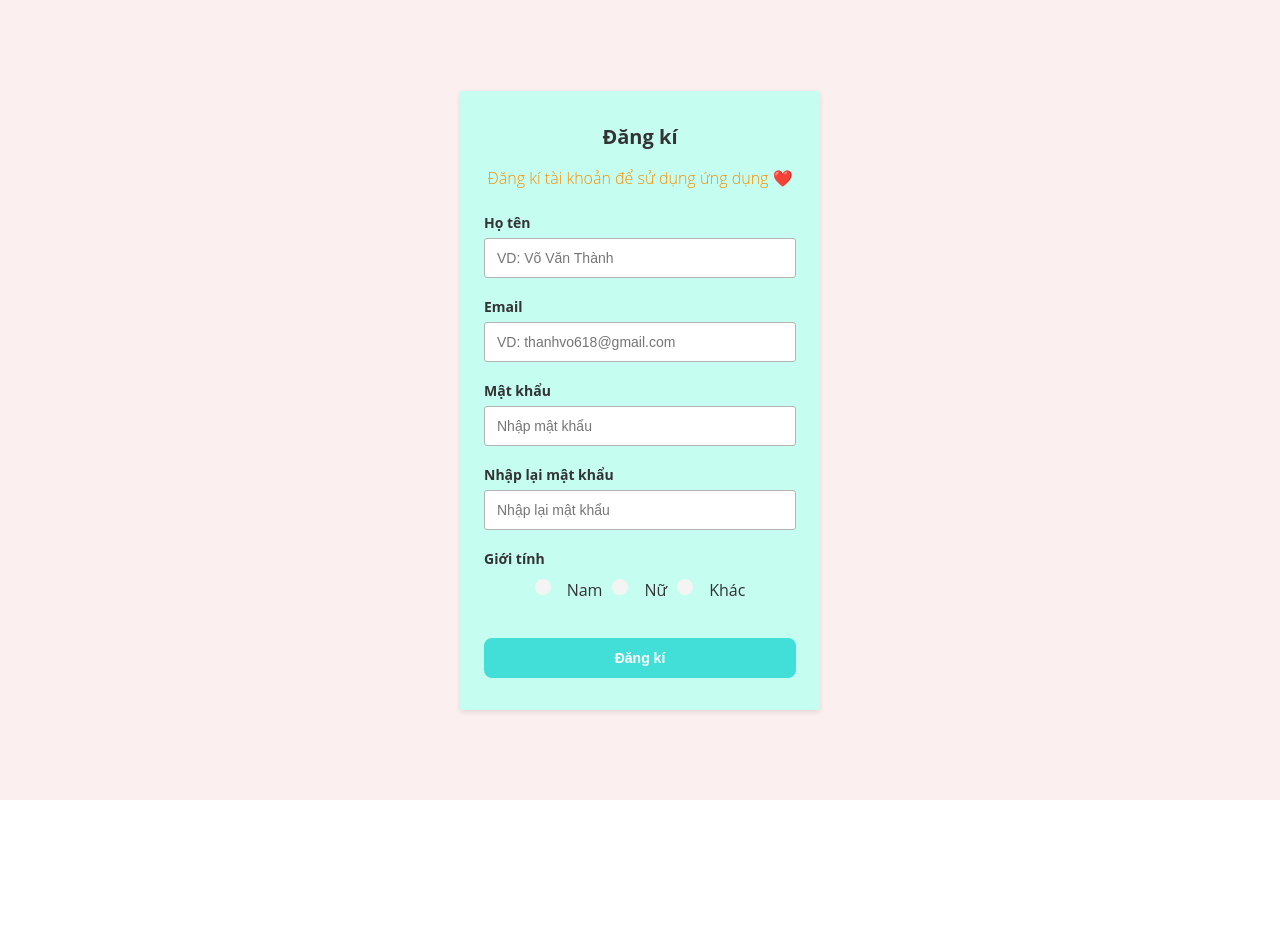
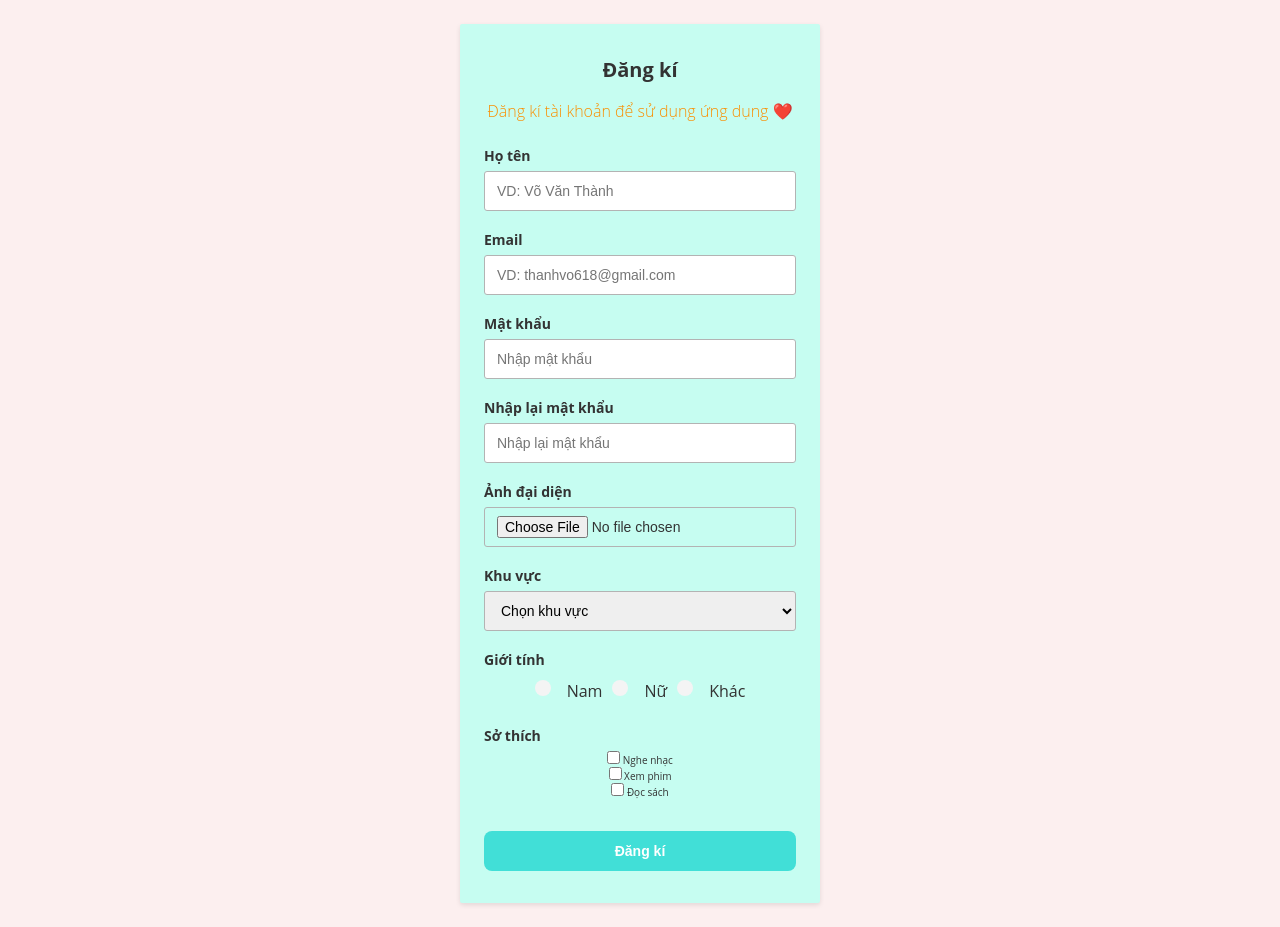
Before and after one commit to jthanh8144/Javascript, a plain HTML site: page F8/FormValidation/index.html in a window 1280 px wide. Before the commit the page ends 800 px from the top, so only its background shows below. Drawn offline with Linux system fonts and the light colour scheme.

Commit message:
form validation 4

```diff
--- a/F8/FormValidation/index.html
+++ b/F8/FormValidation/index.html
@@ -44,6 +44,23 @@
             </div>
 
             <div class="form-group">
+                <label for="avatar" class="form-label">Ảnh đại diện</label>
+                <input type="file" id="avatar" name="avatar" class="form-control">
+                <span class="form-message"></span>
+            </div>
+
+            <div class="form-group">
+                <label for="area" class="form-label">Khu vực</label>
+                <select id="area" name="area" class="form-control">
+                    <option value="">Chọn khu vực</option>
+                    <option value="Northern">Miền Bắc</option>
+                    <option value="Central">Miền Trung</option>
+                    <option value="South">Miền Nam</option>
+                </select>
+                <span class="form-message"></span>
+            </div>
+
+            <div class="form-group">
                 <label for="gender" class="form-label">Giới tính</label>
                 <div class="gender">
                     <div class="radio">
@@ -62,6 +79,25 @@
                 <span class="form-message"></span>
             </div>
 
+            <div class="form-group">
+                <label for="interests" class="form-label">Sở thích</label>
+                <div class="interests">
+                    <div class="checkbox">
+                        <input type="checkbox" name="checkbox" id="listen" value="listen">
+                        <label for="listen" class="cb-label">Nghe nhạc</label>
+                    </div>
+                    <div class="checkbox">
+                        <input type="checkbox" name="checkbox" id="watch" value="watch">
+                        <label for="watch" class="cb-label">Xem phim</label>
+                    </div>
+                    <div class="checkbox">
+                        <input type="checkbox" name="checkbox" id="read" value="read">
+                        <label for="read" class="cb-label">Đọc sách</label>
+                    </div>
+                </div>
+                <span class="form-message"></span>
+            </div>
+
             <button class="form-submit">Đăng kí</button>
         </form>
     </div>
--- a/F8/FormValidation/main.js
+++ b/F8/FormValidation/main.js
@@ -58,10 +58,23 @@ function Validator(options) {
                     var formValues = Array.from(enableInputs).reduce(function (values, input) {
                         switch (input.type) {
                             case 'radio':
+                                values[input.name] = formElement.querySelector('input[name="' + input.name + '"]:checked').value;
+                                break;
                             case 'checkbox':
-
+                                if (!input.matches(':checked')) {
+                                    values[input.name] = '';
+                                    return values;
+                                }
+                                if (!Array.isArray(values[input.name])) {
+                                    values[input.name] = [];
+                                }
+                                values[input.name].push(input.value);
+                                break;
+                            case 'file':
+                                values[input.name] = input.files;
+                                break;
                             default:
-                                values[input.name] = input.value
+                                values[input.name] = input.value;
                         }
                         return values;
                     }, {});
@@ -152,7 +165,10 @@ Validator({
         Validator.isConfirmed('#re-password', function() {
             return document.querySelector('#form-1 #password').value;
         }, 'Mật khẩu'),
-        Validator.isRequired('input[type="radio"]', 'Vui lòng chọn giới tính!')
+        Validator.isRequired('avatar', 'Vui lòng chọn một file'),
+        Validator.isRequired('select', 'Vui lòng chọn khu vực!'),
+        Validator.isRequired('input[type="radio"]', 'Vui lòng chọn giới tính!'),
+        Validator.isRequired('input[type="checkbox"]', 'Vui lòng chọn ít nhất một sở thích!')
     ],
     onsubmit: function(data) {
         // Call API
```
